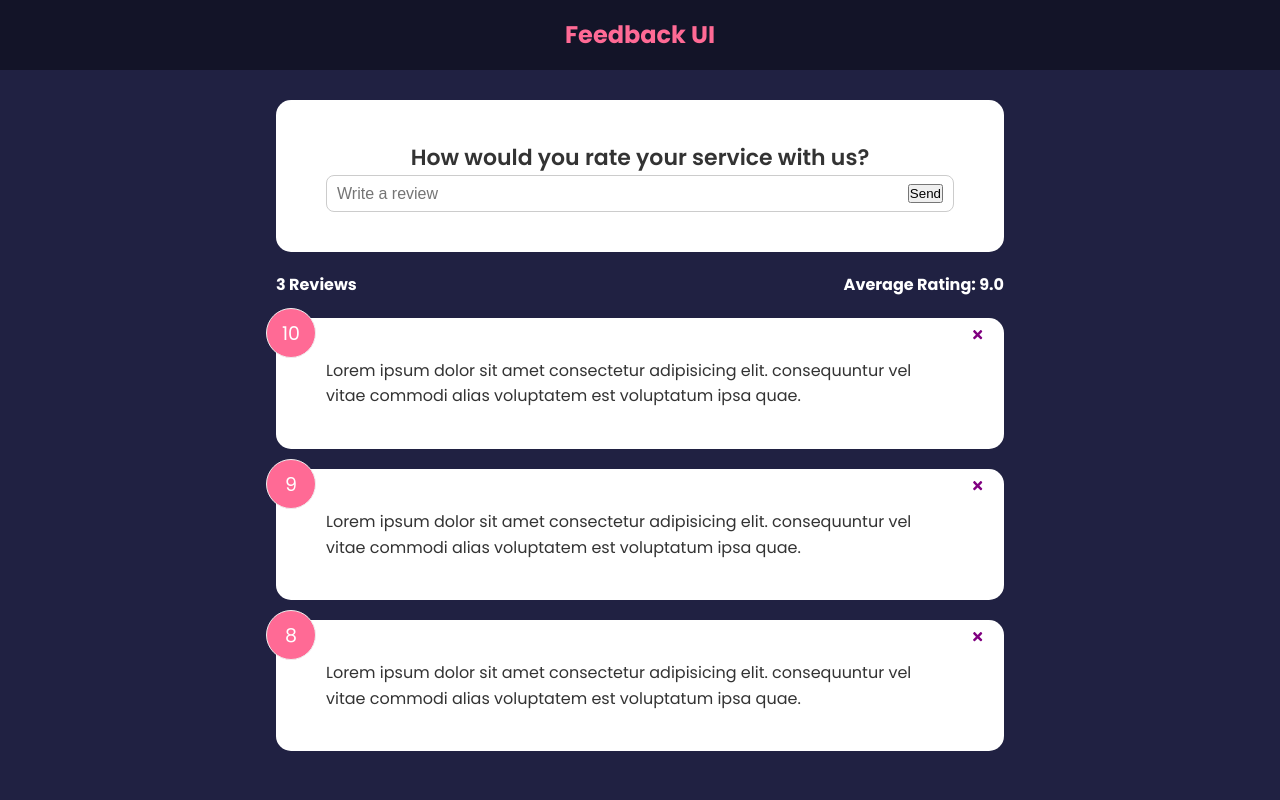
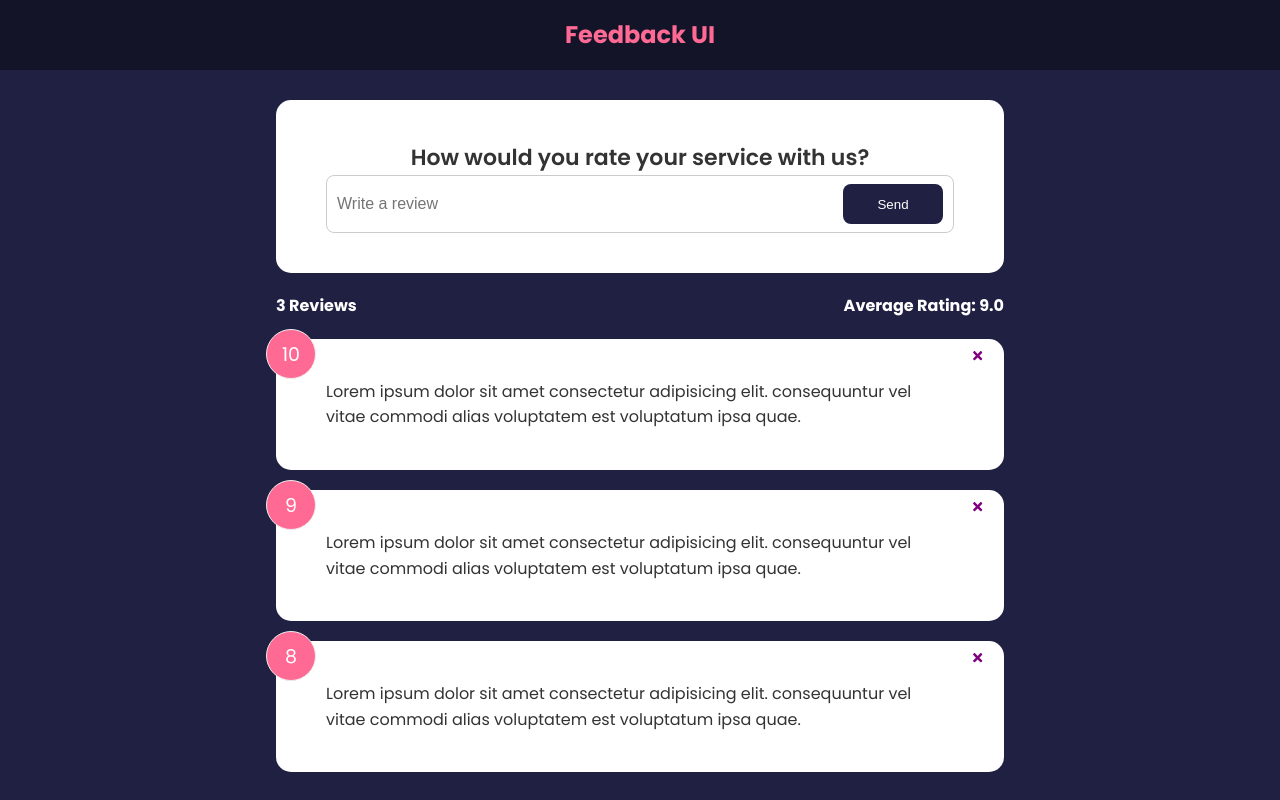
Before and after one commit to jiveshbhatti/feedback-app, a React (Create React App) app: page / in a window 1280 px wide. Built offline with nearby package versions, Linux system fonts and the light colour scheme.

Commit message:
button styled component

```diff
--- a/src/components/FeedbackForm.jsx
+++ b/src/components/FeedbackForm.jsx
@@ -1,7 +1,7 @@
 import React from 'react';
 import PropTypes from 'prop-types';
 import Card from './shared/Card';
-
+import Button from './shared/Button';
 import { useState } from 'react';
 const FeedbackForm = (props) => {
 
@@ -22,9 +22,9 @@ const FeedbackForm = (props) => {
               value={
                   text
               } type="text" placeholder='Write a review' />
-              <button type="submit">
+              <Button type="submit" version='primary' >
                   Send
-              </button>
+              </Button>
           </div>
       </form>
   </Card>
--- /dev/null
+++ b/src/components/shared/Button.jsx
@@ -0,0 +1,32 @@
+import React from 'react';
+import PropTypes from 'prop-types';
+
+const Button = ({children,version,type,isDisabled}) => {
+  return (
+
+    <button type={type} disabled={isDisabled} className={`btn btn-${version}`}>
+{children}
+
+    </button>
+
+
+  )
+};
+
+Button.defaultProps = {
+
+    reverse :'primary',
+    type:'button',
+    isDisabled: false
+}
+
+
+Button.propTypes = {
+    children : PropTypes.node.isRequired,
+    version: PropTypes.string,
+    type: PropTypes.string,
+    isDisabled: PropTypes.string,
+
+};
+
+export default Button;
```
